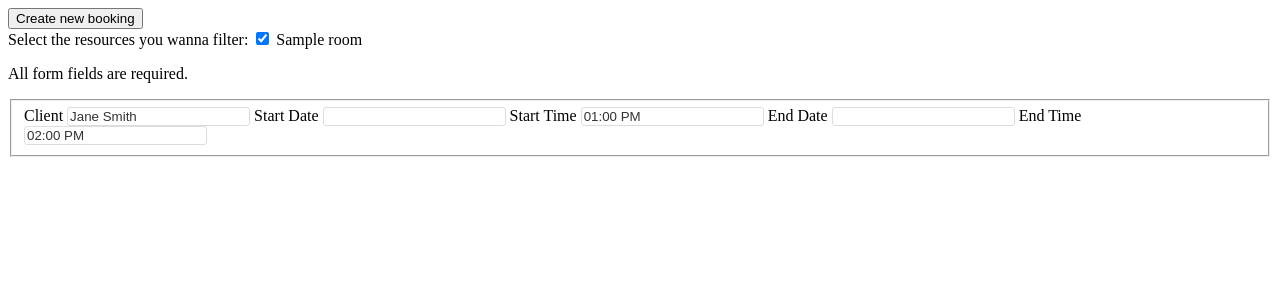
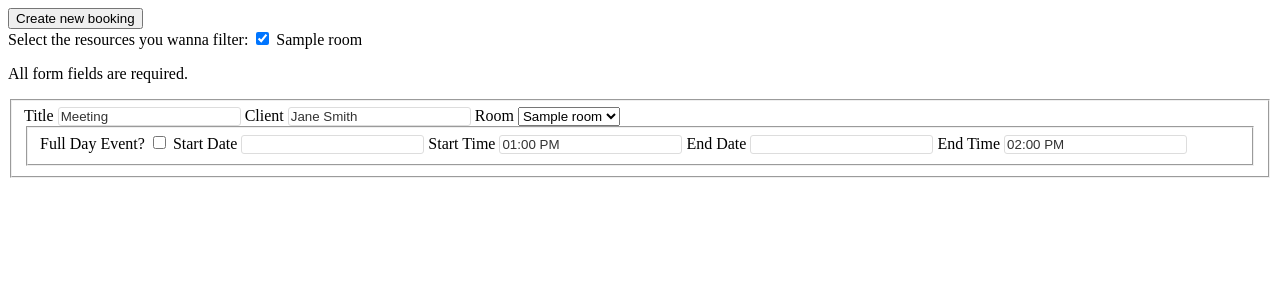
Before and after one commit to PaperAndColours/exchange-booking, a Node server app: page /calendar in a window 1280 px wide. Shown: the top 300 px of the page. Run offline with Node 20, Linux system fonts and the light colour scheme; tables that the repository leaves empty hold one stand-in row (values such as "Sample post"); some libraries are stand-ins or nearby versions.

Commit message:
Front end basically creating events, sort of

```diff
--- a/app/views/resource-views.ejs
+++ b/app/views/resource-views.ejs
@@ -30,8 +30,19 @@
         <p class="validateTips">All form fields are required.</p>
         <form>
             <fieldset>
+                <label for="title">Title</label>
+                <input type="text" name="title" id="client" value="Meeting" class="text ui-widget-content ui-corner-all">
                 <label for="client">Client</label>
                 <input type="text" name="client" id="client" value="Jane Smith" class="text ui-widget-content ui-corner-all">
+				<label for="resources"> Room </label>
+				<select name="resources" id="resources">
+						<% for(var i=0; i<resources.length; i++) {%>
+						<option value="<%=resources[i].id%>"> <%= resources[i].name %> </option>
+						<% } %>
+				</select>
+				<fieldset>  <!-- Time Info-->
+				<label for="allDay"> Full Day Event? </label>
+				<input type="checkbox" id="allDay">
 				<label for="startdate">Start Date</label>
 				<input type="text" id="startdate" class="ui-widget-content ui-corner-all">
 				<label for="starttime">Start Time</label>
@@ -42,6 +53,7 @@
 
 				<label for="endtime">End Time</label>
 				<input value="02:00 PM" id="endtime"  class="ui-widget-content ui-corner-all">
+				</fieldset>
                 <!-- Allow form submission with keyboard without duplicating the dialog button -->
                 <input type="submit" tabindex="-1" style="position:absolute; top:-1000px">
             </fieldset>
--- a/todo.txt
+++ b/todo.txt
@@ -25,6 +25,9 @@ Style calendar
 Model page on google calendar page?
 
 Sort out/tidy up css classes
+
+#---------Both ends sort of---
+Get rid of necessity for separate 'title' property
 
 #---------Back end-----------
 Correctly return the needed queried results, generated by the calendar
```
